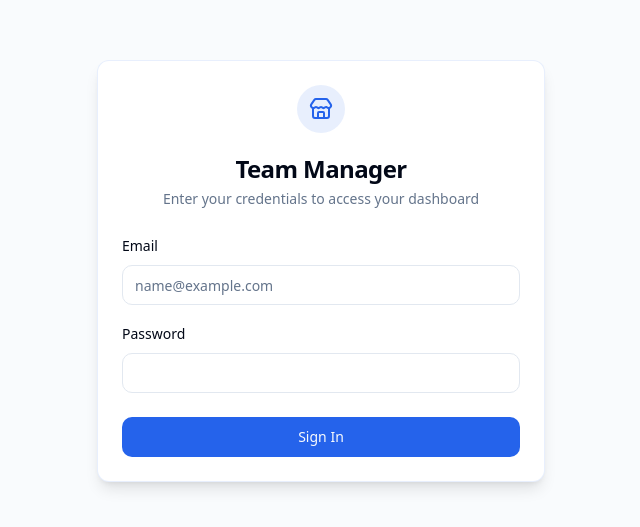
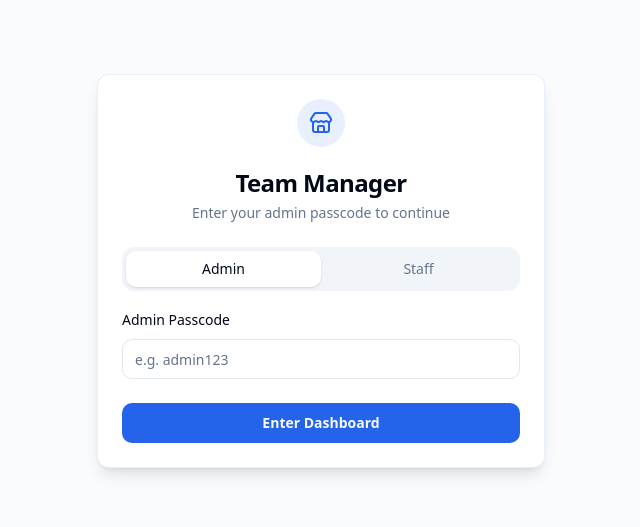
Before and after one commit to ArinHarwani/Team-Manager, a React (Vite) app: page /login in a window 1280 px wide. Shown: the part 129-656 px from the top of the page, without its empty margins (319-959 px from the left). Built offline with nearby package versions, Linux system fonts and the light colour scheme; no server answers.

Commit message:
Update login to use passcode for admin

```diff
--- a/src/pages/Login.tsx
+++ b/src/pages/Login.tsx
@@ -3,9 +3,10 @@ import { supabase } from '@/lib/supabase';
 import { Button } from '@/components/ui/button';
 import { Input } from '@/components/ui/input';
 import { Card, CardContent, CardDescription, CardFooter, CardHeader, CardTitle } from '@/components/ui/card';
-import { Store } from 'lucide-react';
+import { Store, User } from 'lucide-react';
 
 export default function Login() {
+  const [isStaff, setIsStaff] = useState(false);
   const [email, setEmail] = useState('');
   const [password, setPassword] = useState('');
   const [loading, setLoading] = useState(false);
@@ -16,14 +17,22 @@ export default function Login() {
     setLoading(true);
     setError(null);
 
+    // For Admin, we hide the email field from the UI and use a fixed email under the hood
+    // to make the login process simple (just a passcode).
+    const loginEmail = isStaff ? email : 'admin@teammanager.com';
+
     try {
       const { error } = await supabase.auth.signInWithPassword({
-        email,
+        email: loginEmail,
         password,
       });
 
-      if (error) throw error;
-      // Auth state will automatically be handled by authStore's onAuthStateChange listener
+      if (error) {
+        if (error.message.includes('Invalid login credentials')) {
+          throw new Error('Incorrect passcode or email');
+        }
+        throw error;
+      }
     } catch (err: any) {
       setError(err.message || 'Invalid credentials');
     } finally {
@@ -39,36 +48,66 @@ export default function Login() {
             <Store className="w-6 h-6 text-primary" />
           </div>
           <CardTitle className="text-2xl font-bold tracking-tight">Team Manager</CardTitle>
-          <CardDescription>Enter your credentials to access your dashboard</CardDescription>
+          <CardDescription>
+            {isStaff ? 'Enter your staff details to access your dashboard' : 'Enter your admin passcode to continue'}
+          </CardDescription>
         </CardHeader>
         <form onSubmit={handleLogin}>
           <CardContent className="space-y-4">
+
+            {/* Toggle between Admin and Staff */}
+            <div className="flex bg-muted p-1 rounded-lg">
+              <button
+                type="button"
+                onClick={() => { setIsStaff(false); setError(null); }}
+                className={`flex-1 py-2 text-sm font-medium rounded-md transition-all ${!isStaff ? 'bg-background shadow text-foreground' : 'text-muted-foreground'}`}
+              >
+                Admin
+              </button>
+              <button
+                type="button"
+                onClick={() => { setIsStaff(true); setError(null); }}
+                className={`flex-1 py-2 text-sm font-medium rounded-md transition-all ${isStaff ? 'bg-background shadow text-foreground' : 'text-muted-foreground'}`}
+              >
+                Staff
+              </button>
+            </div>
+
             {error && (
               <div className="bg-destructive/15 text-destructive text-sm p-3 rounded-md border border-destructive/20 text-center font-medium animate-in fade-in zoom-in duration-200">
                 {error}
               </div>
             )}
-            <div className="space-y-2">
-              <label className="text-sm font-medium leading-none peer-disabled:cursor-not-allowed peer-disabled:opacity-70" htmlFor="email">
+
+            {isStaff && (
+              <div className="space-y-2 animate-in slide-in-from-top-2 duration-300">
+                <label className="text-sm font-medium leading-none" htmlFor="email">
                   Email
                 </label>
+                <div className="relative">
+                  <User className="absolute left-3 top-2.5 h-4 w-4 text-muted-foreground" />
                   <Input
                     id="email"
                     type="email"
                     placeholder="name@example.com"
+                    className="pl-9"
                     value={email}
                     onChange={(e) => setEmail(e.target.value)}
-                required
+                    required={isStaff}
                     disabled={loading}
                   />
                 </div>
+              </div>
+            )}
+
             <div className="space-y-2">
-              <label className="text-sm font-medium leading-none peer-disabled:cursor-not-allowed peer-disabled:opacity-70" htmlFor="password">
-                Password
+              <label className="text-sm font-medium leading-none" htmlFor="password">
+                {isStaff ? 'Password' : 'Admin Passcode'}
               </label>
               <Input
                 id="password"
                 type="password"
+                placeholder={isStaff ? "••••••••" : "e.g. admin123"}
                 value={password}
                 onChange={(e) => setPassword(e.target.value)}
                 required
@@ -77,8 +116,8 @@ export default function Login() {
             </div>
           </CardContent>
           <CardFooter>
-            <Button className="w-full" type="submit" disabled={loading}>
-              {loading ? 'Signing in...' : 'Sign In'}
+            <Button className="w-full font-semibold" type="submit" disabled={loading}>
+              {loading ? 'Authenticating...' : (isStaff ? 'Staff Login' : 'Enter Dashboard')}
             </Button>
           </CardFooter>
         </form>
```
Lines whose indentation alone changed are shown as unchanged.
